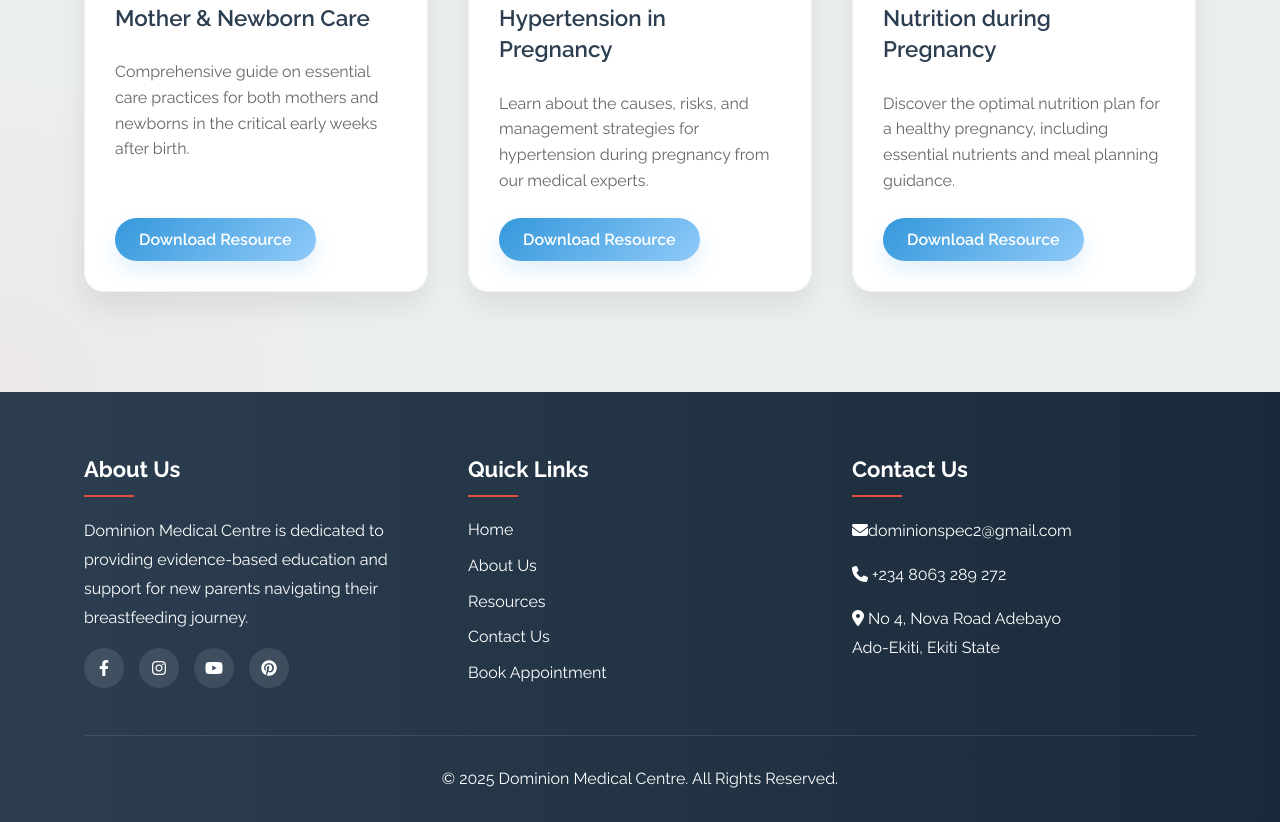
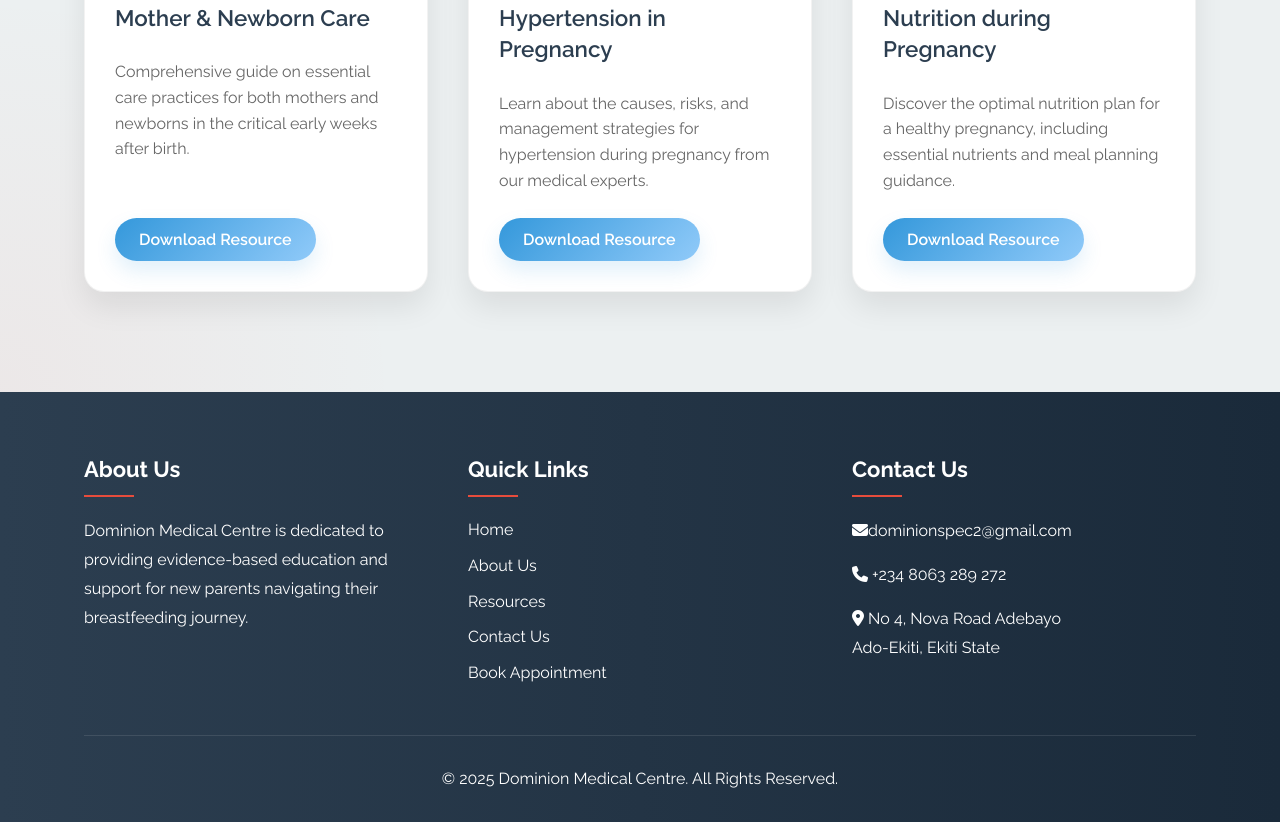
Before and after one commit to DeeBest22/Dominion-Medical-Center, a plain HTML site: page resource-video/breast-feed.html in a window 1280 px wide. Shown: the part 1534-2356 px from the top of the page. Drawn offline with Linux system fonts and the light colour scheme.

Commit message:
Update breast-feed.html

```diff
--- a/resource-video/breast-feed.html
+++ b/resource-video/breast-feed.html
@@ -169,7 +169,7 @@
                 <div class="footer-column">
                     <h3>About Us</h3>
                     <p>Dominion Medical Centre is dedicated to providing evidence-based education and support for new parents navigating their breastfeeding journey.</p>
-                    <div class="social-links">
+                    <div style="display: none;" class="social-links">
                         <a href="#"><i class="fab fa-facebook-f"></i></a>
                         <a href="#"><i class="fab fa-instagram"></i></a>
                         <a href="#"><i class="fab fa-youtube"></i></a>
```
